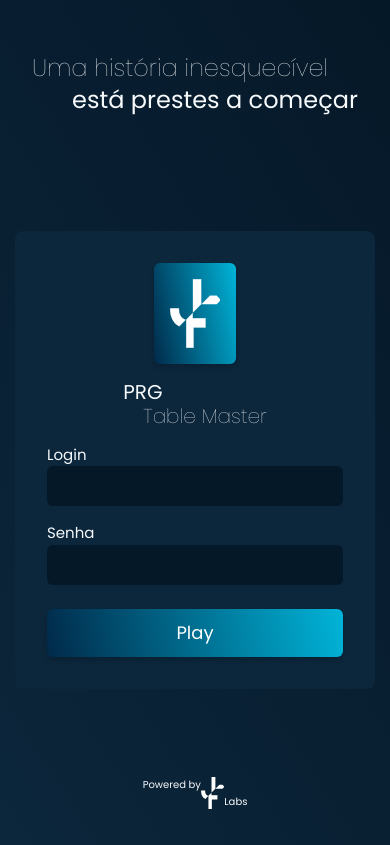
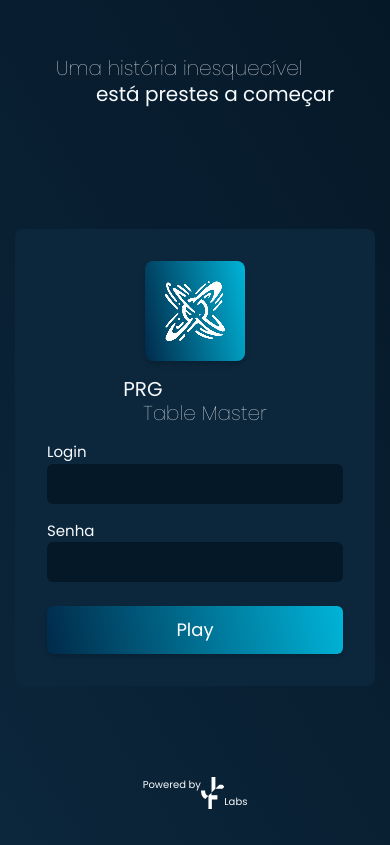
Before and after one commit to jeffsLM/prg, a Next.js app: page / in a window 390 px wide. Built offline with nearby package versions, Linux system fonts and the light colour scheme.

Commit message:
add title responsive

```diff
--- a/src/pages/index.tsx
+++ b/src/pages/index.tsx
@@ -18,10 +18,10 @@ export default function SingIn() {
 
           <Flex as="section" justify="center" m="3">
             <Box >
-              <Heading as="h2" size="lg" fontWeight="100">
+              <Heading as="h2" fontSize={["20","25"]} fontWeight="100">
                 Uma história inesquecível
               </Heading>
-              <Heading as="h2" size="lg" ml="10" fontWeight="400">
+              <Heading as="h2" fontSize={["20","25"]} ml="10" fontWeight="400">
                 está prestes a começar
               </Heading>
             </Box>
@@ -40,8 +40,8 @@ export default function SingIn() {
 
             <Stack spacing="4">
               <Flex justify="center">
-                <Box boxShadow="md" p="4" rounded="md" bgGradient="linear( 258deg,blue.50 0%,blue.800 100%)">
-                  <Image src="/images/logoJF.svg" alt="Jf Labs" />
+                <Box boxShadow="md" p="4" rounded="lg" bgGradient="linear( 258deg,blue.50 0%,blue.800 100%)">
+                  <Image src="/images/mage@2x.png" alt="Jf Labs" />
                 </Box>
               </Flex>
 
```
